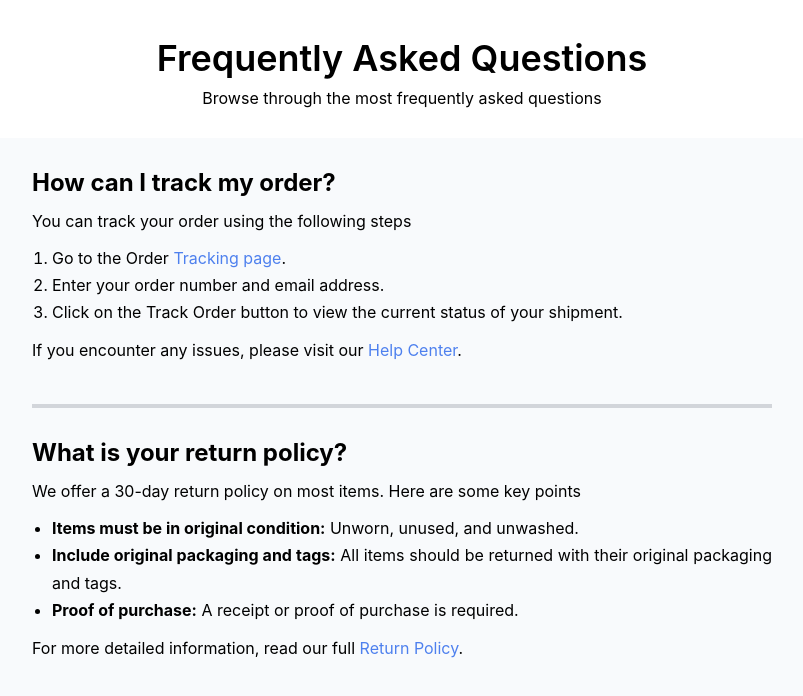
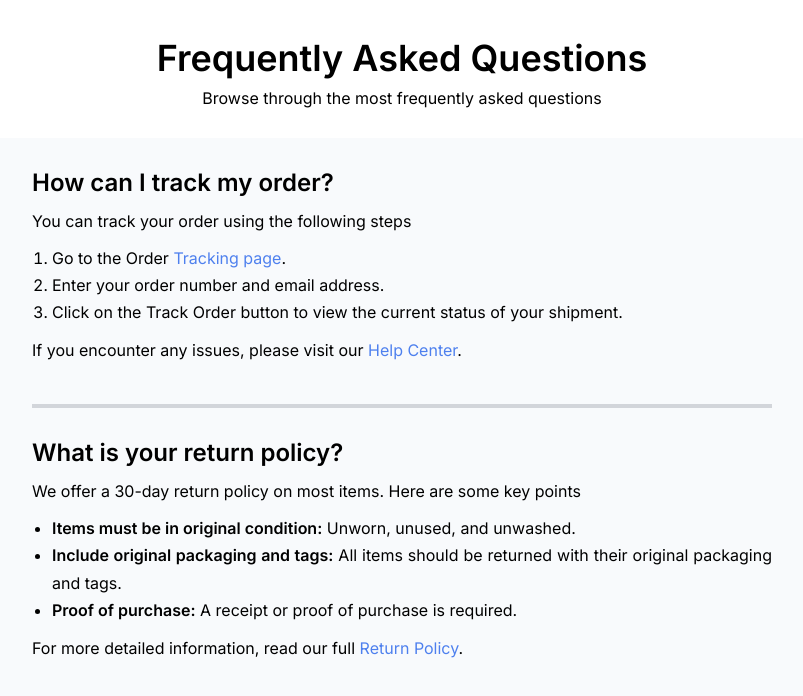
Before and after one commit to xDanielDC/Simple-Frequently-Asked-Questions-FAQ-by-Daniel-Chitiva, a plain HTML site: page index.html in a window 1280 px wide. Shown: the whole page, without its empty margins (238-1041 px from the left). Drawn offline with Linux system fonts and the light colour scheme.

Commit message:
Link de fuente

```diff
--- a/index.html
+++ b/index.html
@@ -4,6 +4,7 @@
     <meta charset="UTF-8">
     <meta name="viewport" content="width=device-width, initial-scale=1.0">
     <link rel="stylesheet" href="style.css">
+    <link href="https://fonts.googleapis.com/css2?family=Inter:wght@400;500;600&display=swap" rel="stylesheet">
     <title>Frequently Asked Questions</title>
 </head>
 <body>
```
